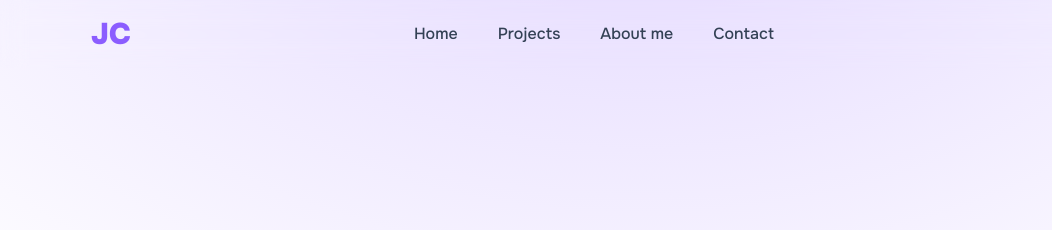
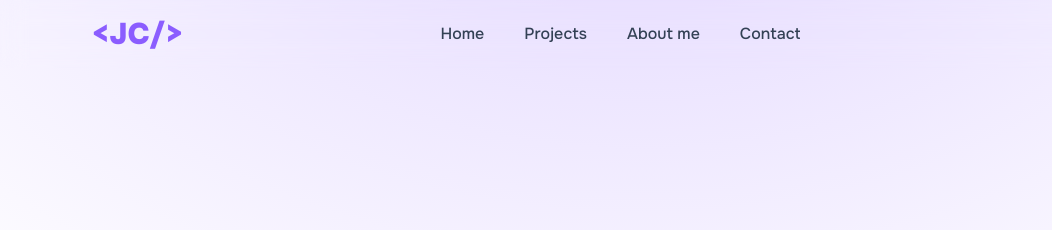
Before and after one commit to FrankiNarvaez/my-page-astro, an Astro site: page / in a window 1280 px wide. Shown: the top 230 px of the page, 0-1052 px from the left. Built offline with nearby package versions, Linux system fonts and the light colour scheme; Astro itself is replaced by a stand-in of ours; no server answers.

Commit message:
feature: added icon

```diff
--- a/src/components/Navbar.astro
+++ b/src/components/Navbar.astro
@@ -5,7 +5,7 @@
 <header class="backdrop-blur-md fixed w-full z-30 top-0 left-0">
   <nav class="container px-2 lg:max-w-[1114px] flex flex-wrap items-center justify-between mx-auto py-4 ">
     <a class="flex text-main-color gap-2 items-center self-center text-3xl font-black whitespace-nowrap" href="/">
-      JC
+      &lt;JC/&gt;
     </a>
     <div class="md:order-2">
       <ul class="hidden md:flex gap-8 md:items-center">
--- a/src/layouts/Layout.astro
+++ b/src/layouts/Layout.astro
@@ -15,7 +15,7 @@
 		<meta charset="UTF-8" />
 		<meta name="description" content="Astro description" />
 		<meta name="viewport" content="width=device-width" />
-		<link rel="icon" type="image/svg+xml" href="/favicon.svg" />
+    <link rel="icon" type="image/png" href="/icon.png" />
 		<meta name="generator" content={Astro.generator} />
 		<title>{title}</title>
 		<link rel="preconnect" href="https://fonts.googleapis.com">
```
Also changed, not shown: public/icon.png (added).
